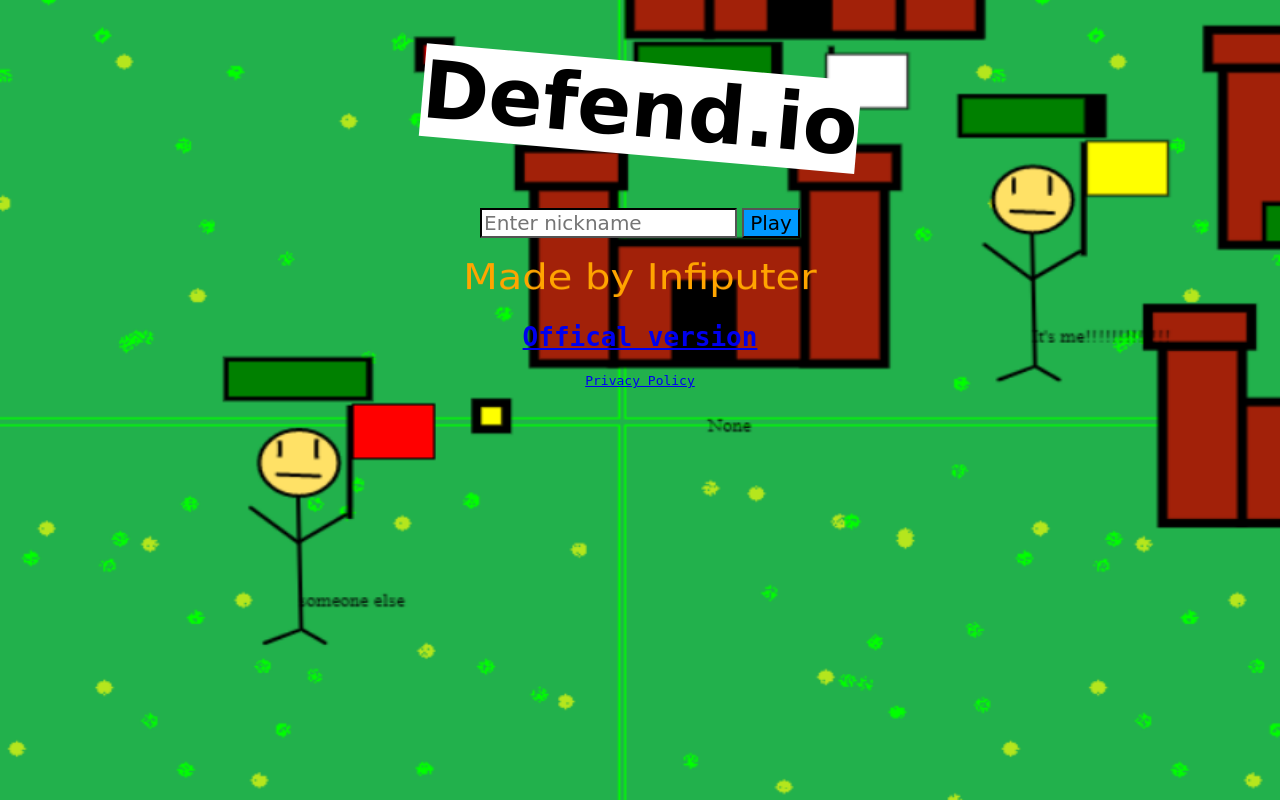
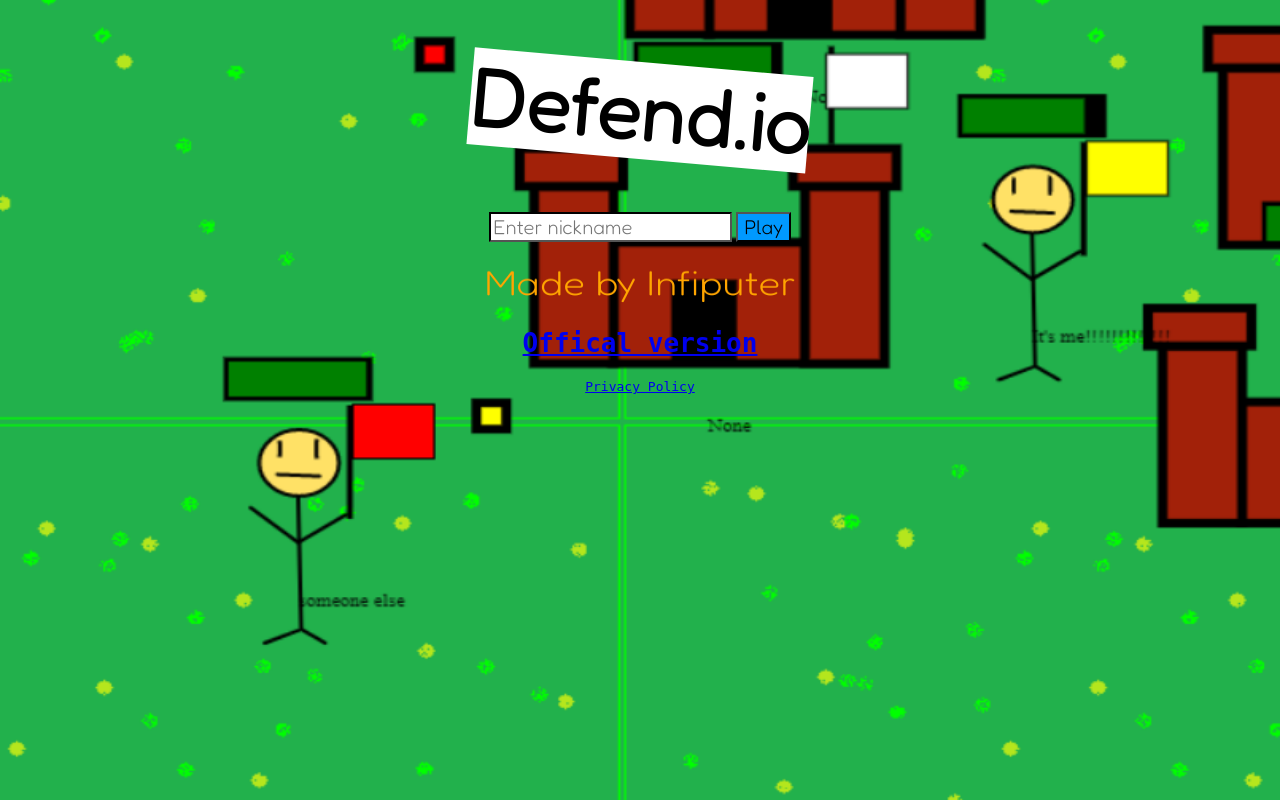
Before and after one commit to Infiputer/defend.io, a PHP site: page / in a window 1280 px wide. Run offline with PHP 8.4, Linux system fonts and the light colour scheme; data that the repository does not hold is empty.

Commit message:
Changed font

```diff
--- a/index.css
+++ b/index.css
@@ -1,15 +1,15 @@
 body{
-	font-family: cursive;
+	font-family: 'Fredoka', sans-serif;
 	background-color:#99ff99;
 }
 
 #b{
 	background-color: #0099ff;
-	font-family: cursive;
+	font-family: 'Fredoka', sans-serif;
 }
 input{
 	border-color:black;
-	font-family: cursive;
+	font-family: 'Fredoka', sans-serif;
 	font-size: 20px;
 }
 #tips{
@@ -22,6 +22,7 @@ input{
 	transform: rotateZ(5deg);
 	background-color:white;
 	display: inline-block;
+	font-family: 'Fredoka', sans-serif;
 }
 #img1{
 	left: 5%;
--- a/index.php
+++ b/index.php
@@ -1,5 +1,8 @@
 <link rel="icon" href="favicon.ico?v1" type="image/x-icon" />
 <link rel="shortcut icon" href="favicon.ico?v1" type="image/x-icon" />
+<link rel="preconnect" href="https://fonts.googleapis.com">
+<link rel="preconnect" href="https://fonts.gstatic.com" crossorigin>
+<link href="https://fonts.googleapis.com/css2?family=Fredoka:wght@300&display=swap" rel="stylesheet">
 <head>
 	<title>Play Defend.io!</title>
 	<meta name="description" content="Defend.io is a multiplayer game. Conquer castes and shoot enemies. Defend your castles from getting stolen. Play Defend.io! Made by Infiputer!!" />
```
